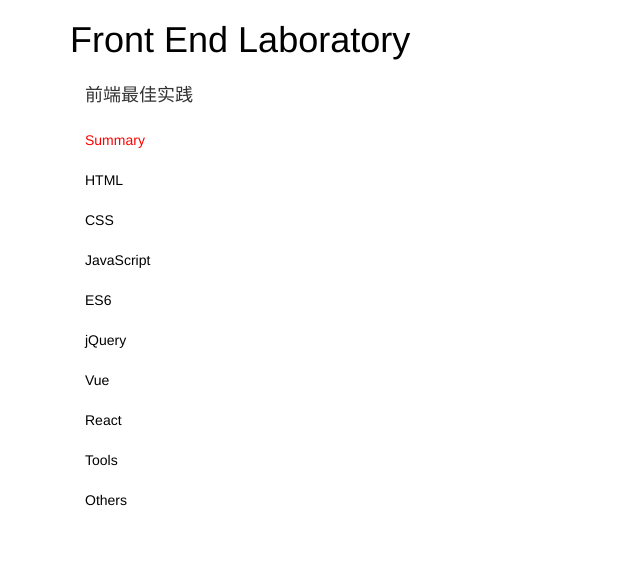
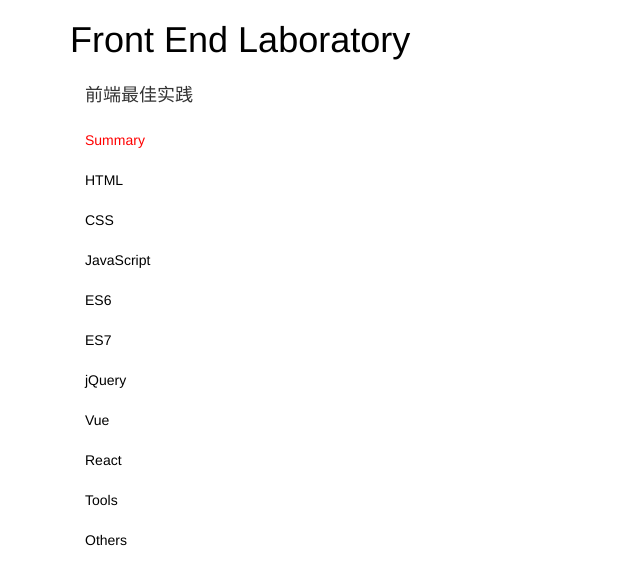
Before and after one commit to YYYYYYk/Front-End-Laboratory, a website: page index.html in a window 1280 px wide. Shown: the whole page, without its empty margins (0-640 px from the left). Drawn offline with nearby package versions, Linux system fonts and the light colour scheme.

Commit message:
add es7 li to nav-list

```diff
--- a/index.html
+++ b/index.html
@@ -43,6 +43,7 @@
                         <li><a href="#css">CSS</a></li>
                         <li><a href="#javascript">JavaScript</a></li>
                         <li><a href="#es6">ES6</a></li>
+                        <li><a href="#es7">ES7</a></li>
                         <li><a href="#jquery">jQuery</a></li>
                         <li><a href="#vue">Vue</a></li>
                         <li><a href="#react">React</a></li>
```
